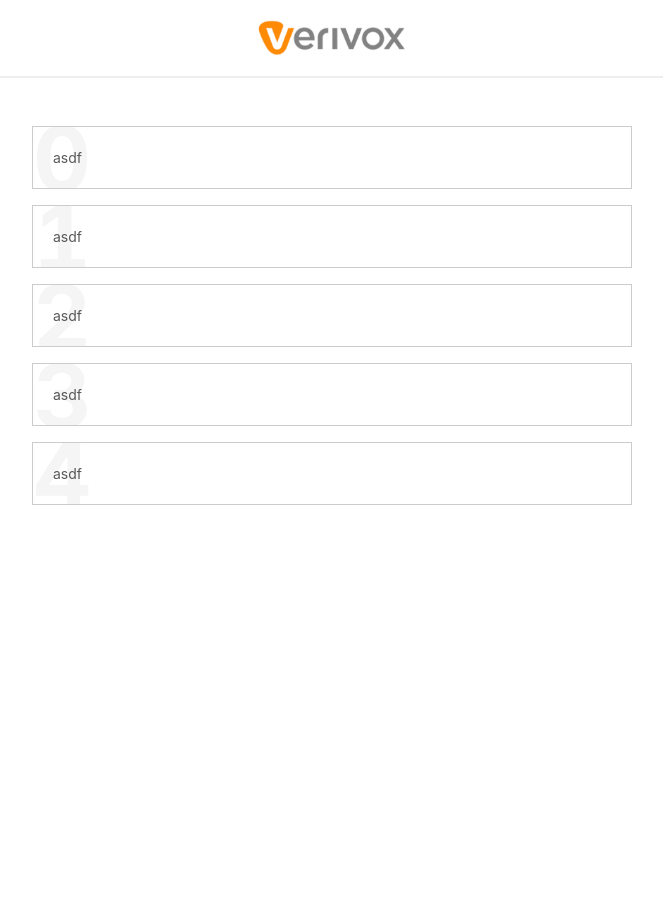
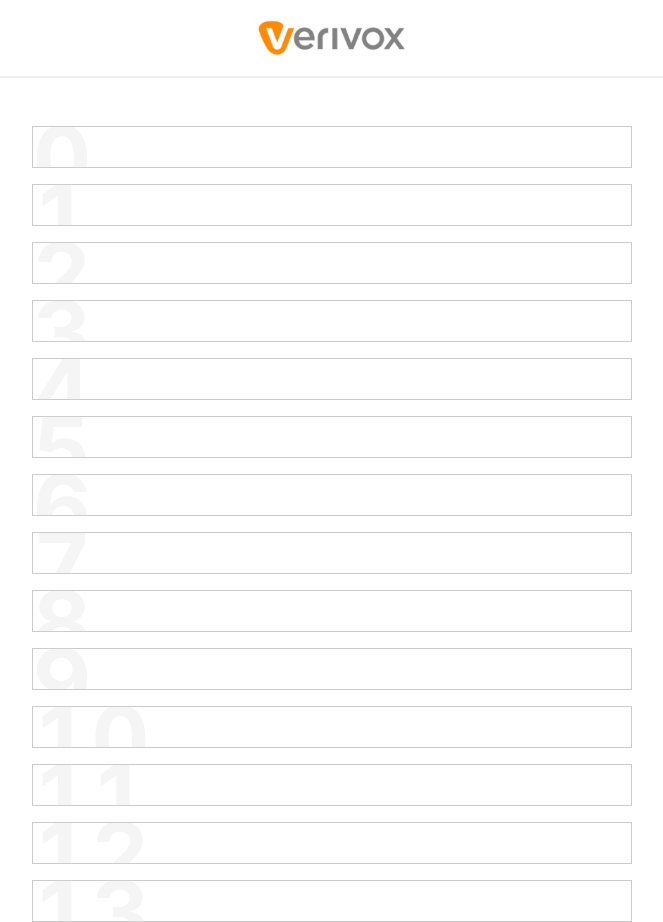
Before and after one commit to jonalvarezz/tarifer-app, a React (Create React App) app: page / in a window 1280 px wide. Shown: the whole page, without its empty margins (308-971 px from the left). Before the commit the page ends 800 px from the top, so only its background shows below. Built offline with nearby package versions, Linux system fonts and the light colour scheme.

Commit message:
Simulate API call and set it to store

```diff
--- a/src/apis/api.js
+++ b/src/apis/api.js
@@ -0,0 +1,8 @@
+import data from './data';
+
+// Simulate API call
+export const fetchData = () =>
+  new Promise(resolve => {
+    const timeout = window.Math.random() * (2000 - 300) + 300;
+    window.setTimeout(() => resolve(data), timeout);
+  });
--- a/src/components/TariffList.js
+++ b/src/components/TariffList.js
@@ -1,5 +1,8 @@
-import React from 'react';
+import React, { useContext, useEffect } from 'react';
 import styled from 'styled-components';
+import StoreContext from '../store/context';
+import { setData } from '../store/actions';
+import { fetchData } from '../apis/api';
 import Tariff from './Tariff';
 
 const List = styled.ul`
@@ -11,19 +14,19 @@ const List = styled.ul`
   list-style: none;
 `;
 
-const data = [
-  { item: 'asdf' },
-  { item: 'asdf' },
-  { item: 'asdf' },
-  { item: 'asdf' },
-  { item: 'asdf' }
-];
+function TariffList() {
+  const { dispatch, list } = useContext(StoreContext);
 
-function TariffList() {
+  useEffect(() => {
+    fetchData().then(data => {
+      dispatch(setData(data));
+    });
+  }, []);
+
   return (
     <List>
-      {data.map((obj, index) => (
-        <Tariff key={obj.item} index={index} {...obj} />
+      {list.map((tariff, index) => (
+        <Tariff {...tariff} key={tariff.id} index={index} />
       ))}
     </List>
   );
```
